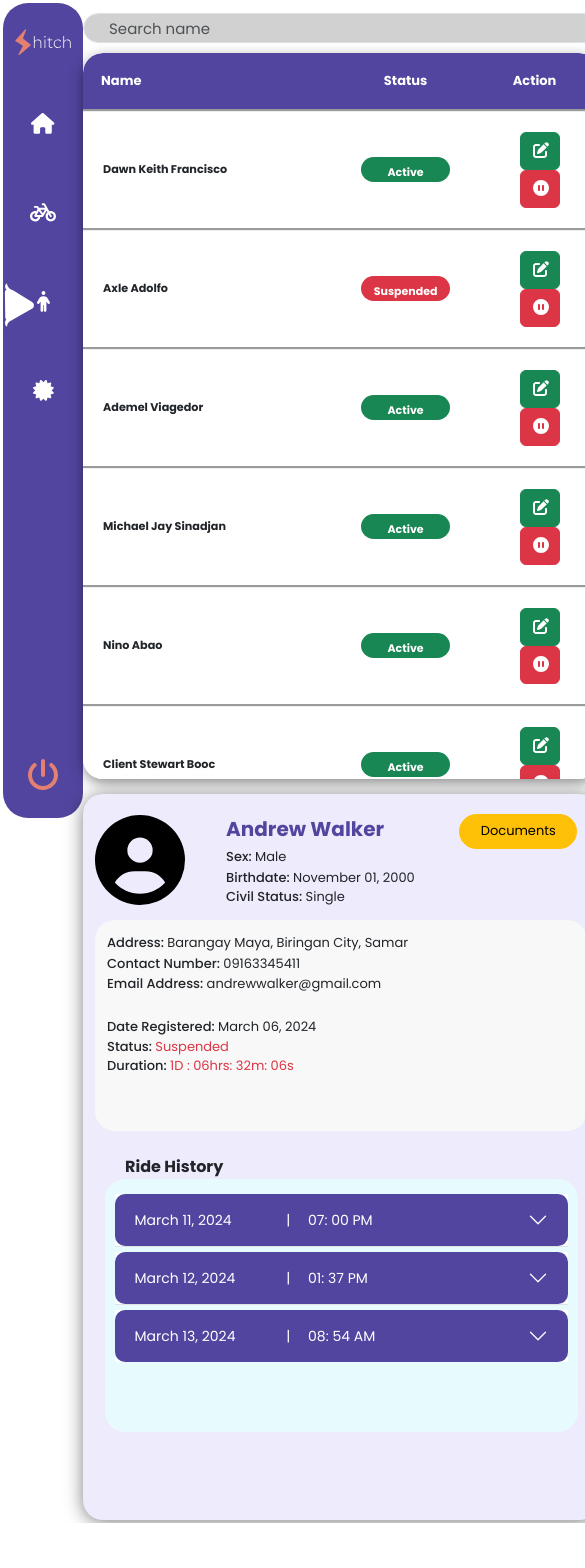
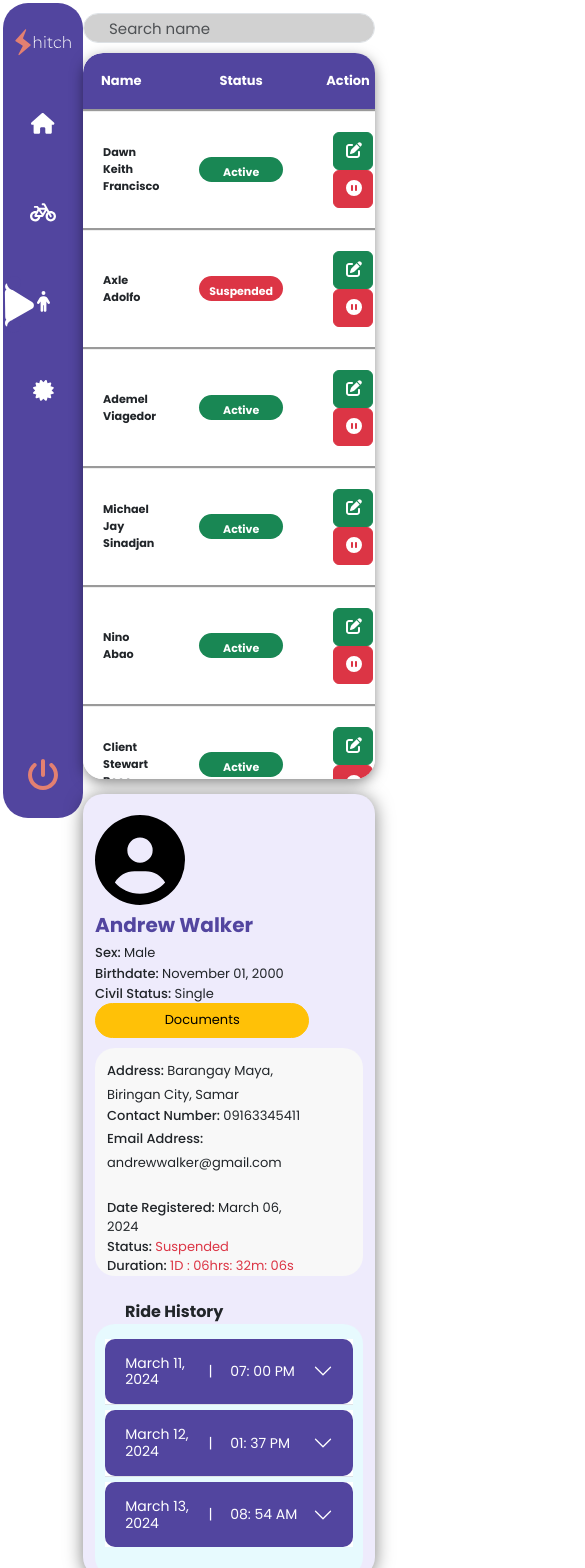
Before and after one commit to wingled22/pagyeonjaFrontEnd, a React (Vite) app: page /commuter in a window 390 px wide. Shown: the top 1568 px of the page, 585 px wide, since content can reach past the window. Before the commit the page ends 1523 px from the top, so only its background shows below. Built offline with nearby package versions, Linux system fonts and the light colour scheme.

Commit message:
added xs md to the rider history info

```diff
--- a/src/assets/css/CommuterDetails.css
+++ b/src/assets/css/CommuterDetails.css
@@ -127,24 +127,50 @@
 
 .riderHistoryLabelInfo {
     font-weight: bold;
-    font-size: 13px;
+    font-size: 12px;
 }
 
 .riderHistoryTextInfo {
-    font-size: 13px;
+    font-size: 12px;
 }
 
 .newlineInfo {
     margin-top: 13px !important;
 }
 
-@media (max-width: 767px)
-{
-    .commuterDetailsContainer
-    {
-        min-width: 516px !important;
+@media (max-width: 767px) {
+    .commuterDetailsContainer {
+        min-width: 100% !important;
+        max-width: 516px !important;
+
         margin: 0 auto;
         margin-top: 15px;
+
+        min-height: 86vh !important;
+
+    }
+}
+
+@media (max-width: 572px) {
+
+    #textInfoContainer
+    {
+        margin: auto !important;
+    }
+
+    .labelInfoPositioning
+    {
+        margin: auto;
+    }
+
+    .btnViewDocuments
+    {
+        margin: auto;
+    }
+
+    .text-name
+    {
+        margin: auto;
     }
 }
 
--- a/src/assets/css/CommuterSearch.css
+++ b/src/assets/css/CommuterSearch.css
@@ -24,6 +24,6 @@
 {
     .commuterSearchContainer
     {
-        min-width: 516px !important;
+        min-width: 100% !important;
     }
 }
--- a/src/assets/css/CommuterTable.css
+++ b/src/assets/css/CommuterTable.css
@@ -145,6 +145,8 @@ tbody {
 {
     .CommuterTableContainer
     {
-        min-width: 516px !important;
+        /* min-width: 516px !important; */
+        min-width: 100% !important;
+
     }
 }
--- a/src/components/Commuter/CommuterAccordion.jsx
+++ b/src/components/Commuter/CommuterAccordion.jsx
@@ -44,74 +44,53 @@ const CommuterAccordion = () => {
                         </AccordionHeader>
                         <AccordionBody accordionId={item.id.toString()}>
                             <Row>
-                                <Col md={4} sm={4} xs={4}>
+                                <Col md={12} sm={12} xs={12}>
                                     <span className="riderHistoryLabelInfo">Starting Point </span>
-                                </Col>
-                                <Col md={8} sm={8} xs={8}>
                                     <span className='riderHistoryTextInfo'> : &emsp;{item.startingPoint}</span>
                                 </Col>
                             </Row>
                             <Row>
-                                <Col md={4} sm={4} xs={4}>
+                                <Col md={12} sm={12} xs={12}>
                                     <span className="riderHistoryLabelInfo">End Destination</span>
-                                </Col>
-                                <Col md={8} sm={8} xs={8}>
                                     <span className='riderHistoryTextInfo'> : &emsp;{item.endDestination}</span>
                                 </Col>
                             </Row>
                             <Row className='newlineInfo'>
-                                <Col md={2} sm={2} xs={2}>
+                                <Col md={6} sm={6} xs={12}>
                                     <span className="riderHistoryLabelInfo">Rider</span>
-                                </Col>
-                                <Col md={3} sm={3} xs={3}>
                                     <span className='riderHistoryTextInfo'> : &emsp;{item.riderName}</span>
                                 </Col>
-                                <Col md={3} sm={3} xs={3} style={{marginLeft:'20px'}}>
-                                    <span className='riderHistoryLabelInfo'>Starting Time</span>
-                                </Col>
-                                <Col md={3} sm={3} xs={3}>
-                                    <span className='riderHistoryTextInfo'> : &emsp;{item.startingTime}</span>
+                                <Col md={6} sm={6} xs={12}>
+                                    <span className="riderHistoryLabelInfo">Rider ID</span>
+                                    <span className='riderHistoryTextInfo'> : &emsp;{item.riderID}</span>
                                 </Col>
                             </Row>
                             <Row>
-                                <Col md={2} sm={2} xs={2}>
-                                    <span className="riderHistoryLabelInfo">Rider ID</span>
+                                <Col md={6} sm={6} xs={12}>
+                                    <span className='riderHistoryLabelInfo'>Starting Time</span>
+                                    <span className='riderHistoryTextInfo'> : &emsp;{item.startingTime}</span>
                                 </Col>
-                                <Col md={3} sm={3} xs={3}>
-                                    <span className='riderHistoryTextInfo'> : &emsp;{item.riderID}</span>
-                                </Col>
-                                <Col md={3} sm={3} xs={3} style={{marginLeft:'20px'}}>
+                                <Col md={6} sm={6} xs={12}>
                                     <span className='riderHistoryLabelInfo'>End Time</span>
-                                </Col>
-                                <Col md={3} sm={3} xs={3}>
                                     <span className='riderHistoryTextInfo'> : &emsp;{item.dropOFfTime}</span>
                                 </Col>
                             </Row>
                             <Row className='newlineInfo'>
-                                <Col md={3} sm={3} xs={3}>
-                                    <span className="riderHistoryLabelInfo">Vehicle</span>
+                                <Col md={6} sm={6} xs={12}>
+                                    <span className="riderHistoryLabelInfo">Vehicle</span><span className='riderHistoryTextInfo'> : &emsp;{item.vehicleType}</span>
                                 </Col>
-                                <Col md={3} sm={3} xs={3}>
-                                    <span className='riderHistoryTextInfo'> : &emsp;{item.vehicleType}</span>
-                                </Col>
-                                <Col md={2} sm={2} xs={2} style={{marginLeft:'20px'}}>
-                                    <span className='riderHistoryLabelInfo'>Fare</span>
-                                </Col>
-                                <Col md={3} sm={2} xs={3}>
-                                    <span className='riderHistoryTextInfo text-success'> : &emsp;{item.fare}</span>
+                                <Col md={6} sm={6} xs={12}>
+                                    <span className="riderHistoryLabelInfo">Plate Number</span>
+                                    <span className='riderHistoryTextInfo'> : &emsp;{item.vehiclePlate}</span>
                                 </Col>
                             </Row>
                             <Row>
-                                <Col md={3} sm={3} xs={3}>
-                                    <span className="riderHistoryLabelInfo">Plate Number</span>
+                                <Col md={6} sm={6} xs={12}>
+                                    <span className='riderHistoryLabelInfo'>Fare</span>
+                                    <span className='riderHistoryTextInfo text-success'> : &emsp;{item.fare}</span>
                                 </Col>
-                                <Col md={3} sm={3} xs={3}>
-                                    <span className='riderHistoryTextInfo'> : &emsp;{item.vehiclePlate}</span>
-                                </Col>
-                                <Col md={2} sm={2} xs={2} style={{marginLeft:'20px'}}>
+                                <Col md={6} sm={6} xs={12}>
                                     <span className='riderHistoryLabelInfo'>Rate</span>
-                                </Col>
-                                <Col md={3} sm={3} xs={3}>
                                     <span className={`riderHistoryTextInfo ${2.7 >= 1.0 && 2.7 <= 2.9 ? 'text-danger' : 2.7 >= 3.0  && 2.7 <= 3.9? 'text-warning' : 'text-success'}`}> : &emsp;2.7</span>
                                 </Col>
                             </Row>
--- a/src/components/Commuter/CommuterDetails.jsx
+++ b/src/components/Commuter/CommuterDetails.jsx
@@ -14,10 +14,10 @@ const CommuterDetails = () => {
 
         <Container className="commuterDetailsContainer" fluid>
             <Row>
-                <Col md="2" sm="2" xs="2">
+                <Col md="2" sm="2" xs={12}>
                     <Icon icon={faCircleUser} color='black' className="imageContainer"></Icon>
                 </Col>
-                <Col md="6" sm="6" xs="6" id="textInfoContainer">
+                <Col md="6" sm="6" xs={12} id="textInfoContainer">
                     <div className="text-name">Andrew Walker</div>
                     <div className="labelInfoPositioning">
                         <span className="labelInfo">Sex: <span className="textInfo">Male</span></span>
@@ -25,7 +25,7 @@ const CommuterDetails = () => {
                         <div className="labelInfo">Civil Status: <span className="textInfo">Single</span></div>
                     </div>
                 </Col>
-                <Col md="4" sm="4" xs="4">
+                <Col md="4" sm="4" xs={12}>
                     <div className="btn btn-warning btnViewDocuments">
                         Documents
                     </div>
@@ -35,7 +35,8 @@ const CommuterDetails = () => {
                 <Col md={10} sm="10" xs="10">
                     <span className="labelInfo">Address: <span className="textInfo">Barangay Maya, Biringan City, Samar</span></span>
                     <div className="labelInfo">Contact Number: <span className="textInfo">09163345411</span></div>
-                    <div className="labelInfo">Email Address: <span className="textInfo">andrewwalker@gmail.com</span></div>
+                    <span className="labelInfo">Email Address: <span className="textInfo">andrewwalker@gmail.com</span></span>
+                    <br />
                     <br />
                     <div className="labelInfo">Date Registered: <span className="textInfo">March 06, 2024</span></div>
                     <div className="labelInfo">Status: <span className={`textInfo ${'Suspended' === 'Suspended' ? 'text-danger' : 'text-success'}`}>Suspended</span></div>
--- a/src/routes/CommuterPage.jsx
+++ b/src/routes/CommuterPage.jsx
@@ -14,10 +14,10 @@ const CommuterPage = () => {
                     </Col>
                 </Row>
                 <Row className="d-flex">
-                    <Col md={6} xs={12} id="colContainerTable">
+                    <Col md={6} sm={12} xs={12} id="colContainerTable">
                         <CommuterTable />
                     </Col>
-                    <Col md={6} xs={12} id='colContainerDetails'>
+                    <Col md={6} sm={12} xs={12} id='colContainerDetails'>
                         <CommuterDetails/>
                     </Col>
                 </Row>
```
Lines whose indentation alone changed are shown as unchanged.
